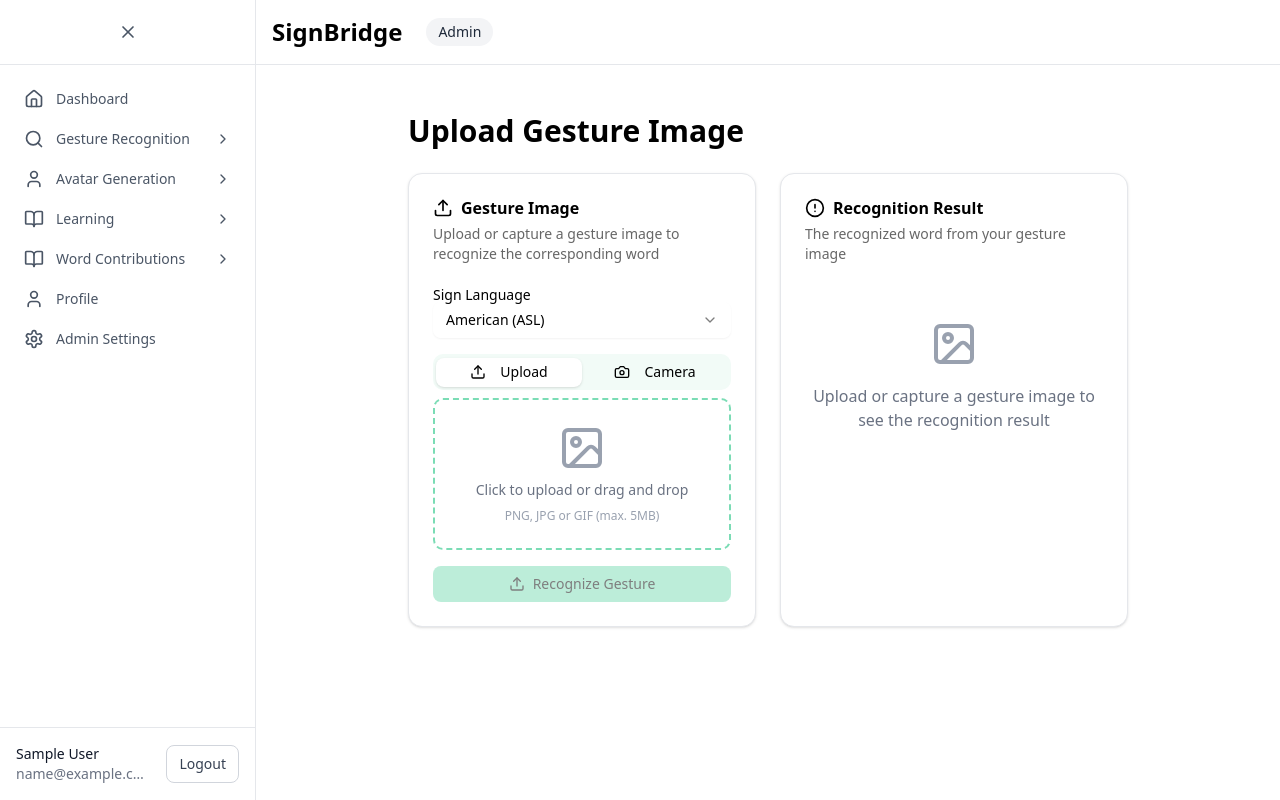
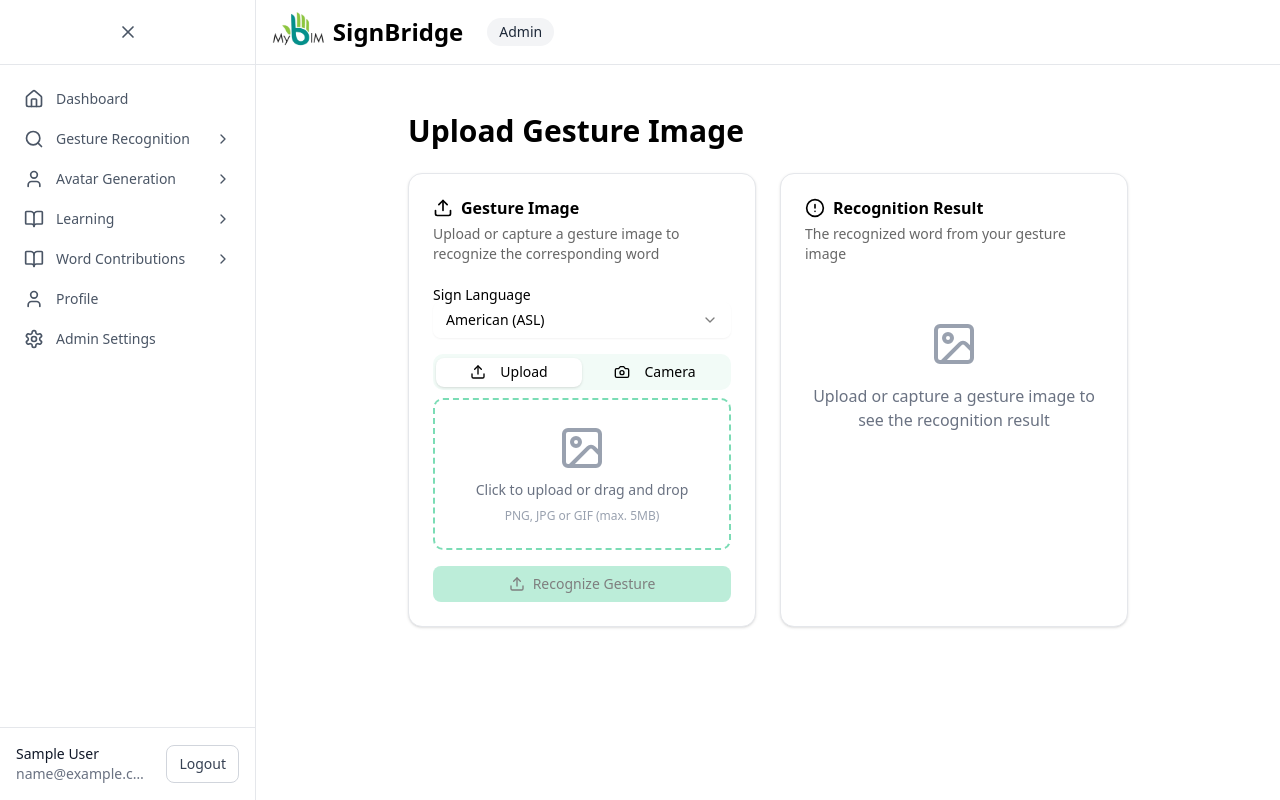
Before and after one commit to yumdmb/sl-recognition-v1-fe, a Next.js app: page /gesture-recognition/upload in a window 1280 px wide. Built offline with nearby package versions, Linux system fonts and the light colour scheme; sample sign-in values are in the browser's storage.

Commit message:
add mybim logo at header

```diff
--- a/src/app/(main)/layout.tsx
+++ b/src/app/(main)/layout.tsx
@@ -34,11 +34,16 @@ export default function MainLayout({
               <div className="bg-white border-b border-gray-200 p-4 sticky top-0 z-30 h-[65px] flex items-center">
                 <div className="container mx-auto">
                   <div className="flex items-center space-x-2">
+                    <img
+                      src="/MyBIM-Logo-transparent-bg-300x227.png"
+                      alt="MyBIM Logo"
+                      className="h-10 w-auto"
+                    />
                     <h1 className="text-2xl font-bold">SignBridge</h1>
                     {currentUser && (
                       <span className="ml-4 bg-gray-100 text-gray-800 px-3 py-1 rounded-full text-sm">
                         {currentUser.role === 'admin' ? 'Admin' :
-                          currentUser.role === 'deaf' ? 'Deaf Person' : 'User'}
+                          currentUser.role === 'deaf' ? 'Deaf Person' : 'Non-Deaf Person'}
                       </span>
                     )}
                   </div>
```
